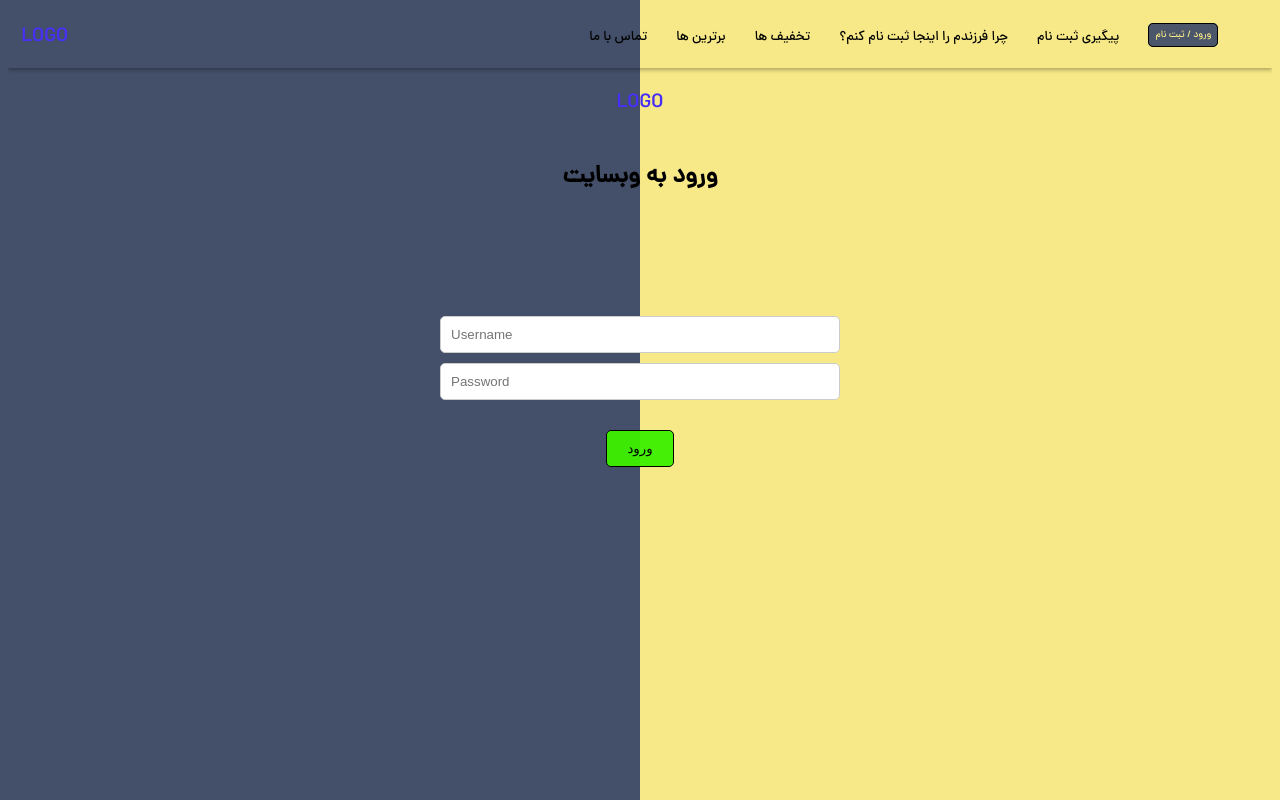
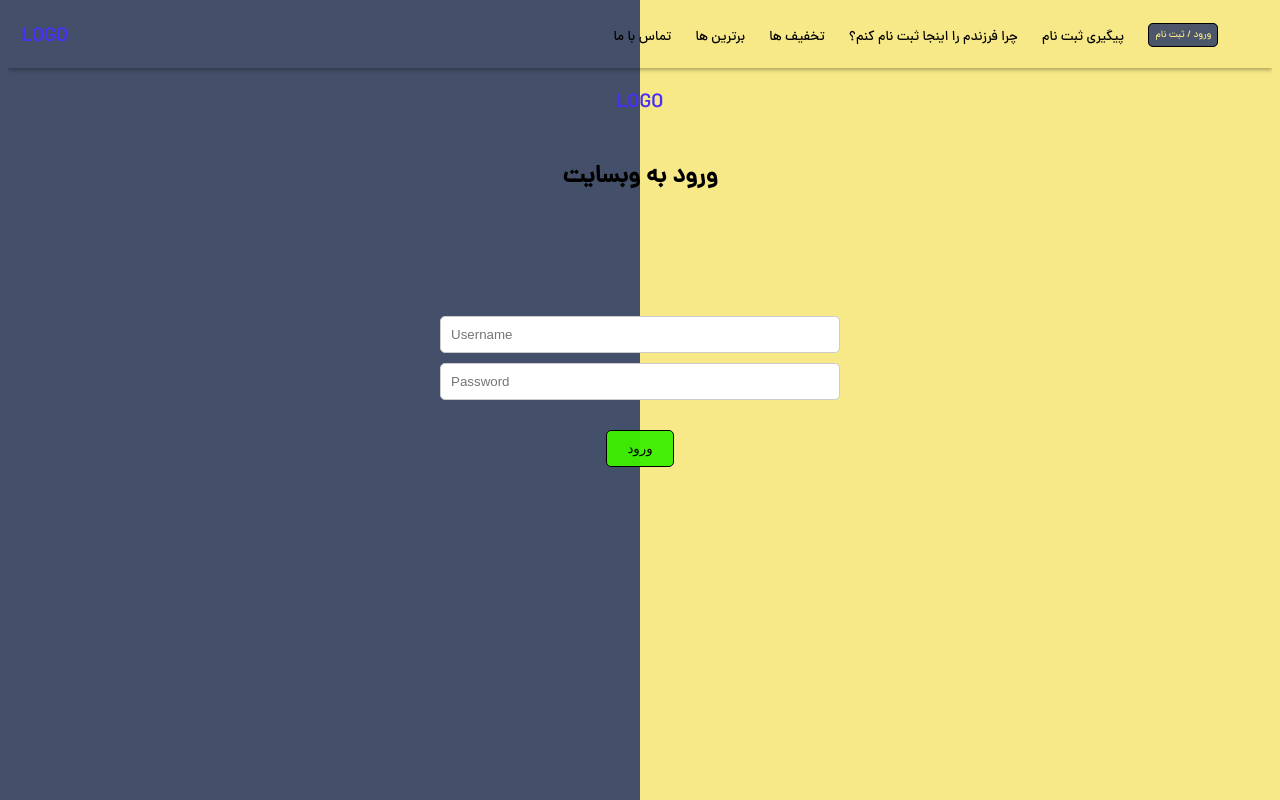
Before and after one commit to mahdi-z-CMD/react-test, a React (Create React App) app: page /Login in a window 1280 px wide. Built offline with nearby package versions, Linux system fonts and the light colour scheme.

Commit message:
navbar change in right

```diff
--- a/src/style.css
+++ b/src/style.css
@@ -58,7 +58,7 @@
   }
 
   .nav-item {
-      margin-left: 3rem;
+      margin-left: 2.5rem;
   }
 
   .nav-link{
```
